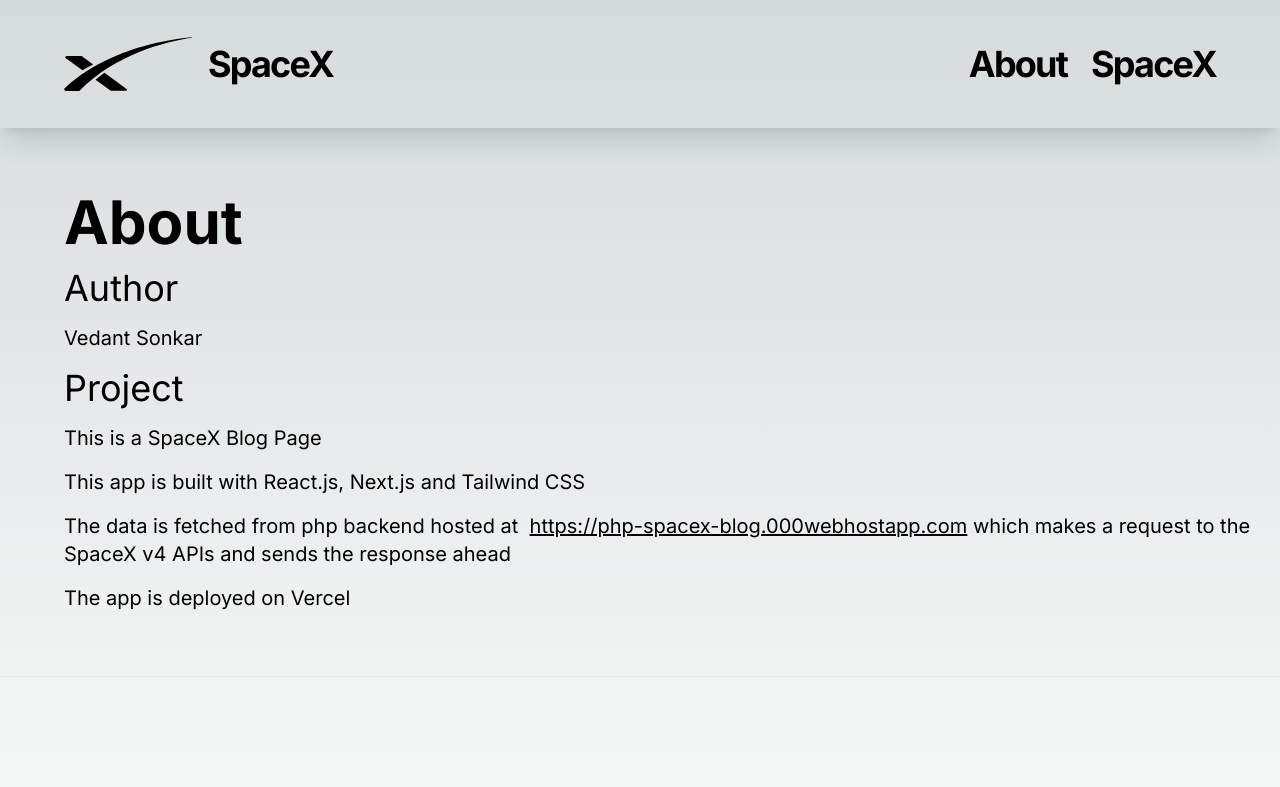
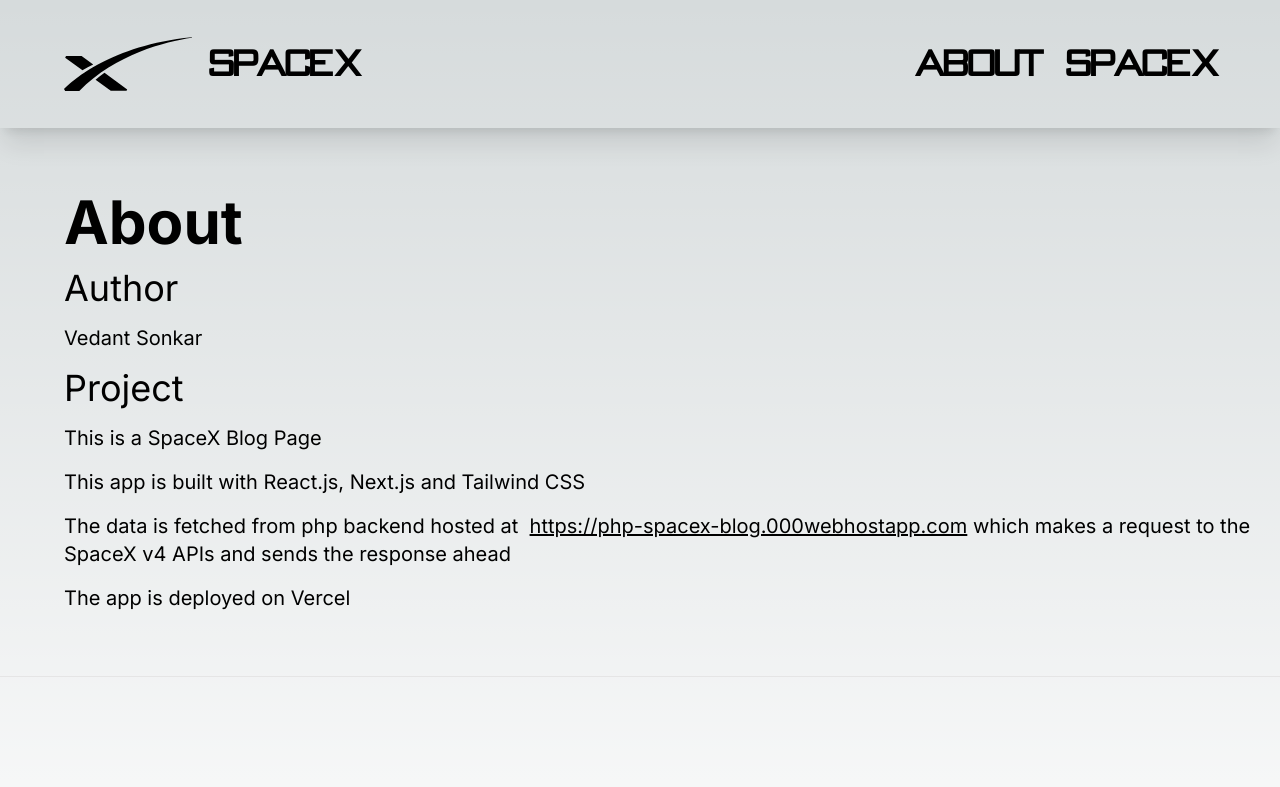
Before and after one commit to vedantsonkar/spacex-blog, a Next.js app: page /about in a window 1280 px wide. Shown: the top 787 px of the page. Built offline with nearby package versions, Linux system fonts and the light colour scheme; no server answers.

Commit message:
feat(font): added appropriate font

```diff
--- a/components/Footer.tsx
+++ b/components/Footer.tsx
@@ -1,3 +1,4 @@
+import Link from "next/link";
 import PrimaryButton from "./PrimaryButton";
 import Container from "./container";
 
@@ -30,7 +31,14 @@ const Footer = () => {
           </p>
           <p className="text-sm">
             For official and up-to-date information, please visit the SpaceX
-            website at www.spacex.com.
+            website at{" "}
+            <Link
+              href="https://www.spacex.com"
+              className="text-sm hover:underline"
+              target="_blank"
+            >
+              www.spacex.com
+            </Link>
           </p>
         </div>
       </Container>
--- a/components/Header.tsx
+++ b/components/Header.tsx
@@ -1,6 +1,11 @@
 import Link from "next/link";
 import Image from "next/image";
 import Menu from "./Menu";
+import localFont from "next/font/local";
+
+const BankGothicRegular = localFont({
+  src: "../public/fonts/BankGothicRegular.ttf",
+});
 
 const Header = () => {
   return (
@@ -13,21 +18,23 @@ const Header = () => {
           <div className="relative h-16 w-16 md:h-32 md:w-32">
             <Image src="/spacex-logo.svg" alt="SpaceX" fill />
           </div>
-          <p className="dark:invert">SpaceX</p>
+          <p className={`${BankGothicRegular.className} dark:invert`}>
+            Space X
+          </p>
         </Link>
       </div>
       <div className="mr-8 md:mr-16 dark:invert">
         <nav className="flex items-center justify-end gap-x-6 max-md:hidden">
           <Link href="/about" className="hover:underline">
-            <p>About</p>
+            <p className={`${BankGothicRegular.className}`}>About</p>
           </Link>
-          <a
+          <Link
             href="https://www.spacex.com/"
             target="_blank"
-            className="hover:underline"
+            className={`${BankGothicRegular.className} hover:underline`}
           >
-            SpaceX
-          </a>
+            Space X
+          </Link>
         </nav>
         <Menu />
       </div>
--- a/components/HomePage/Search.tsx
+++ b/components/HomePage/Search.tsx
@@ -94,7 +94,7 @@ const SearchComponent: React.FC<SearchComponentProps> = ({
           <select
             value={type}
             onChange={handleTypeChange}
-            className="rounded-xl border-black p-2 bg-white border text-black"
+            className="rounded-xl border-black pr-2 bg-white border text-black"
           >
             <option value="">Select Type</option>
             <option value="rocket">Rocket</option>
```
Also changed, not shown: public/fonts/BankGothicRegular.ttf (added).
